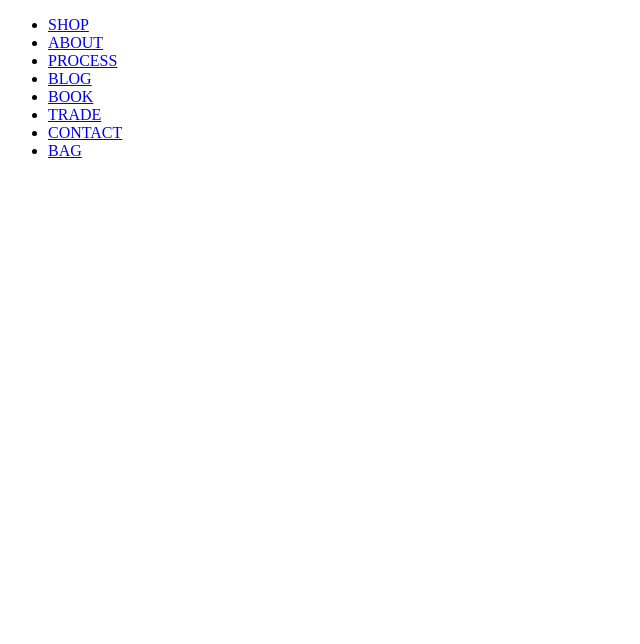
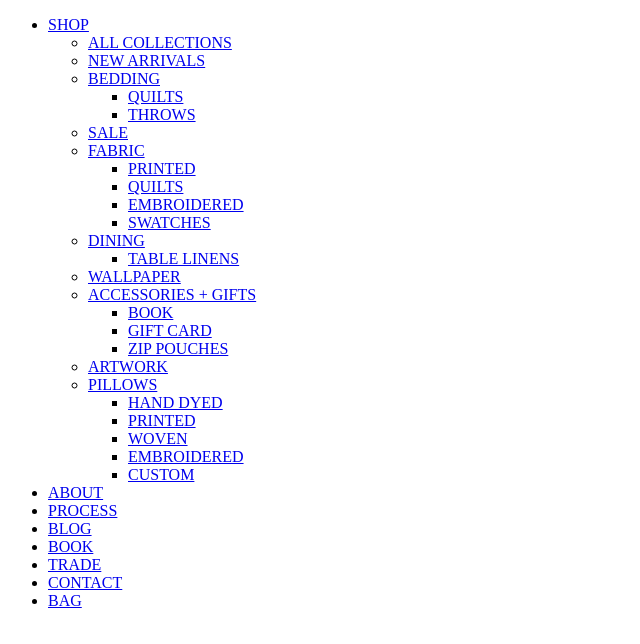
Before and after one commit to Taydenton/html-navbar, a plain HTML site: page index.html in a window 1280 px wide. Shown: the whole page, without its empty margins (0-640 px from the left). Drawn offline with Linux system fonts and the light colour scheme.

Commit message:
second commit

```diff
--- a/index.html
+++ b/index.html
@@ -9,7 +9,43 @@
   <div class="header-menu nav-wrapper">
     <ul class="main-menu accessibleNav">
       <li><a href="shop.html">SHOP</a></li>
-        <div class="main-menu-dropdown"></div>
+        <ul class="main-menu-dropdown">
+          <li><a href="All Collections.html">ALL COLLECTIONS</a></li>
+          <li><a href="New Arrivals.html">NEW ARRIVALS</a></li>
+          <li><a href="Bedding.html">BEDDING</a></li>
+            <ul class="sub-bedding">
+              <li><a href="quilts.html">QUILTS</a></li>
+              <li><a href="throws.html">THROWS</a></li>
+            </ul>
+          <li><a href="Sale.html">SALE</a></li>
+          <li><a href="Fabric.html">FABRIC</a></li>
+          <ul class="sub-fabric">
+            <li><a href="printed.html">PRINTED</a></li>
+            <li><a href="woven.html">QUILTS</a></li>
+            <li><a href="embroidered.html">EMBROIDERED</a></li>
+            <li><a href="swatches.html">SWATCHES</a></li>
+          </ul>
+          <li><a href="Dining.html">DINING</a></li>
+          <ul class="sub-dining">
+            <li><a href="table linens.html">TABLE LINENS</a></li>
+          </ul>
+          <li><a href="Wallpaper.html">WALLPAPER</a></li>
+          <li><a href="Accessories + Gifts.html">ACCESSORIES + GIFTS</a></li>
+          <ul class="sub-accessories + gifts">
+            <li><a href="book.html">BOOK</a></li>
+            <li><a href="gift card.html">GIFT CARD</a></li>
+            <li><a href="zip pouches.html">ZIP POUCHES</a></li>
+          </ul>
+          <li><a href="Artwork.html">ARTWORK</a></li>
+          <li><a href="Pillows.html">PILLOWS</a></li>
+          <ul class="sub-pillows">
+          <li><a href="hand dyed.html">HAND DYED</a></li>
+          <li><a href="printed.html">PRINTED</a></li>
+          <li><a href="woven.html">WOVEN</a></li>
+          <li><a href="embroidered.html">EMBROIDERED</a></li>
+          <li><a href="customer.html">CUSTOM</a></li>
+        </ul>
+        </ul>
       <li><a href="about.html">ABOUT</a></li>
       <li><a href="process.html">PROCESS</a></li>
       <li><a href="blog.html">BLOG</a></li>
@@ -17,7 +53,7 @@
       <li><a href="trade.html">TRADE</a></li>
       <li><a href="contact.html">CONTACT</a></li>
       <li><a href="bag.html">BAG</a></li>
-    </ul>
+  </ul>
   </div>
   </div>
   </body>
```
